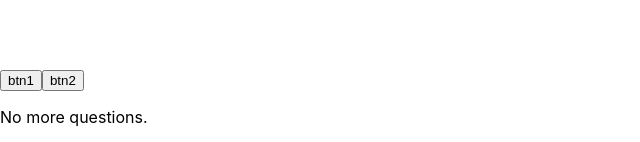
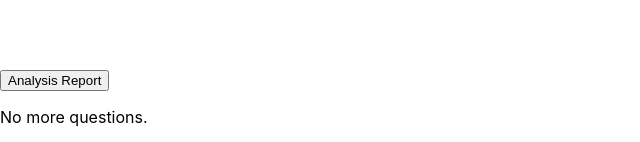
Before and after one commit to ratulmukherjee08/SparkAi, a React (Create React App) app in the folder Frontend/my-app/: page /interview in a window 1280 px wide. Shown: the part 288-430 px from the top of the page, without its empty margins (0-640 px from the left). Built offline with nearby package versions, Linux system fonts and the light colour scheme; no server answers.

Commit message:
final touch

```diff
--- a/Frontend/my-app/src/Components/Anylasis.jsx
+++ b/Frontend/my-app/src/Components/Anylasis.jsx
@@ -59,12 +59,12 @@ export const Anylasis = () => {
       <div className="w-full h-14 flex justify-between items-center bg-emerald-600">
         <img src="./logo.svg" className="w-20" />
         <div>
-          <button className="bg-sky-950 w-24 h-7 rounded-sm text-white rounded-2 m-4 hover:bg-white hover:text-black font-mono font-bold ">
+          {/* <button className="bg-sky-950 w-24 h-7 rounded-sm text-white rounded-2 m-4 hover:bg-white hover:text-black font-mono font-bold ">
             btn1
           </button>
           <button className="bg-sky-950 w-24 h-7 rounded-sm text-white rounded-2 m-4 hover:bg-white hover:text-black font-mono font-bold">
             btn2
-          </button>
+          </button> */}
         </div>
       </div>
       <h2 style={{textAlign:"center", paddingBottom:"20px", paddingTop:"25px"}} >AVERAGE MARKS SCORED BY YOU</h2>
--- a/Frontend/my-app/src/Components/InterviewPage.jsx
+++ b/Frontend/my-app/src/Components/InterviewPage.jsx
@@ -156,13 +156,14 @@ const InterviewPage = () => {
         <img src="./logo.svg" className="w-20" />
         <div>
           <Link to="/anylasis">
-          <button onClick={handleClick} className="bg-sky-950 w-24 h-7 rounded-sm text-white rounded-2 m-4 hover:bg-white hover:text-black font-mono font-bold ">
-            btn1
-          </button>
+          {/* <button onClick={handleClick} className="bg-sky-950 w-34 h-8 rounded-sm text-white rounded-2 m-4 hover:bg-white hover:text-black font-mono font-bold ">
+            Analysis
+          </button> */}
+          <button class="bg-sky-950 hover:bg-white hover:text-black text-white font-bold py-2 px-4 border-b-4 border-blue-700 hover:border-blue-500 rounded">
+          Analysis Report
+</button>
           </Link>
-          <button className="bg-sky-950 w-24 h-7 rounded-sm text-white rounded-2 m-4 hover:bg-white hover:text-black font-mono font-bold">
-            btn2
-          </button>
+
         </div>
 
       </div>
```
